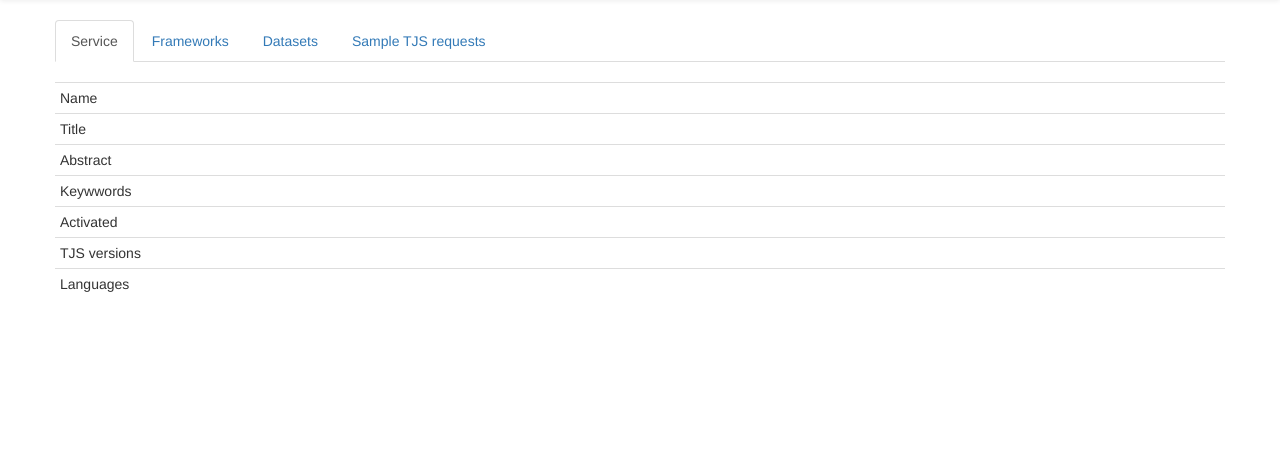
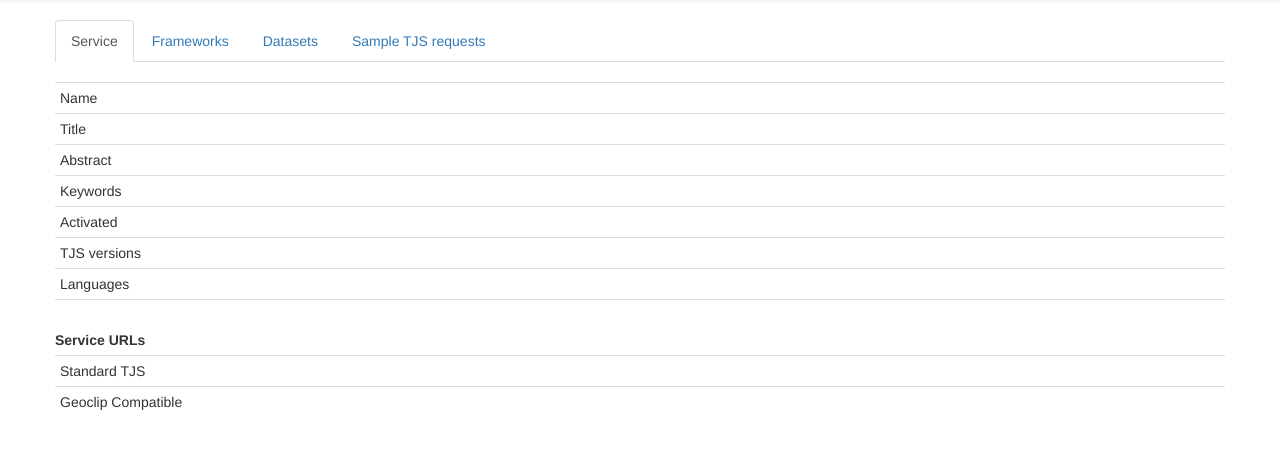
Before and after one commit to neogeo-technologies/OneTjs, a Python web app: template app/public_pages/templates/service.html in a window 1280 px wide. Shown: the part 51-500 px from the top of the page. Run offline with Jinja, Linux system fonts and the light colour scheme; the template is opened without the code that fills it, so the values that code supplies are empty; some libraries are stand-ins or nearby versions.

Commit message:
Fix URL with bleuprints

```diff
--- a/app/public_pages/templates/service.html
+++ b/app/public_pages/templates/service.html
@@ -27,7 +27,7 @@
                         <td>{{ service.abstract }}</td>
                     </tr>
                     <tr>
-                        <td>Keywwords</td>
+                        <td>Keywords</td>
                         <td>{{ service.keywords|join(", ") }}</td>
                     </tr>
                     <tr>
@@ -42,7 +42,25 @@
                         <td>Languages</td>
                         <td>{{ service.languages|join(", ") }}</td>
                     </tr>
+                    <tr>
+                        <td></td>
+                        <td></td>
+                    </tr>
                 </tbody>
+            </table>
+
+            <label>Service URLs</label>
+            <table class="table table-condensed">
+              <tbody>
+                <tr>
+                  <td>Standard TJS</td>
+                  <td>{{ get_service_url(serv=service, geoclip=False) }}</td>
+                </tr>
+                <tr>
+                  <td>Geoclip Compatible</td>
+                  <td>{{ get_service_url(serv=service, geoclip=True) }}</td>
+                </tr>
+              </tbody>
             </table>
 
         </div>
```
Also changed, not shown: app/tjs/views.py (+12 -8 lines).
